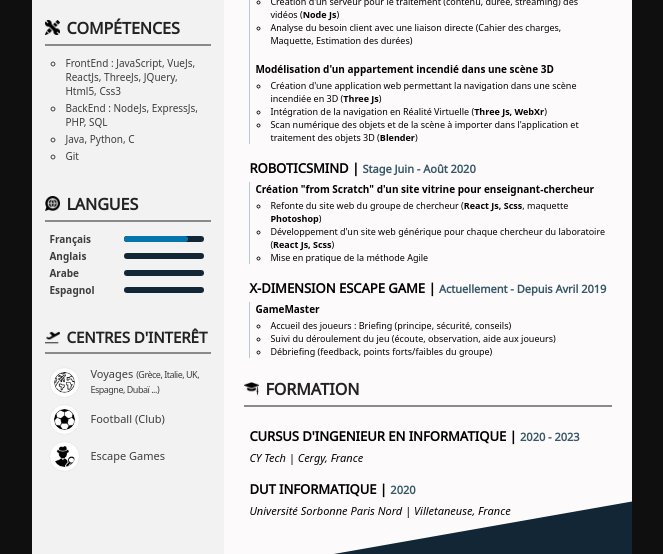
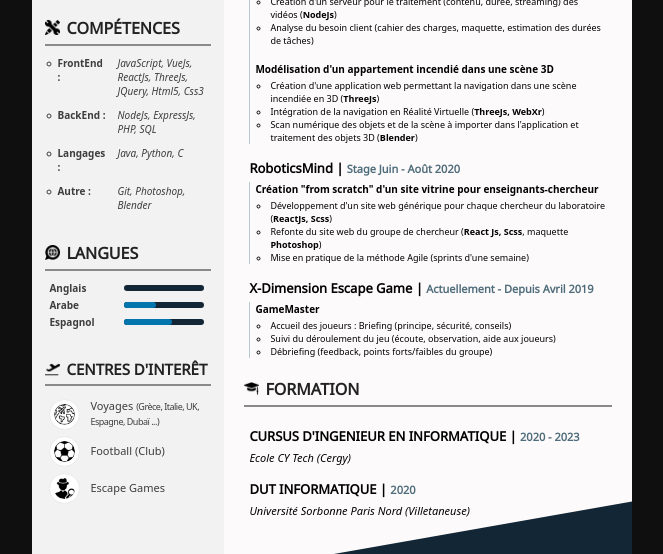
Before and after one commit to Ibrahim-ess/Portfolio, a website: page index.html in a window 1280 px wide. Shown: the part 326-880 px from the top of the page, without its empty margins (308-971 px from the left). Drawn offline with Linux system fonts and the light colour scheme.

Commit message:
Version 1

```diff
--- a/index.html
+++ b/index.html
@@ -5,13 +5,14 @@
         <meta charset="utf-8">
         <meta name="viewport" content="width=device-width, initial-scale=1">
         <title>CV | Ibrahim Essaidi</title>
-        <script src='index.js'></script>
         <script src="https://kit.fontawesome.com/a515e353f1.js" crossorigin="anonymous"></script>
+        <script src="https://cdnjs.cloudflare.com/ajax/libs/jspdf/1.3.2/jspdf.min.js"></script>
         <link rel="stylesheet" href="./style/css/index.css">
         <link rel="shortcut icon" type="image/x-icon" href="./assets/images/logoWebsite.jpg" />
         <link rel="stylesheet" href="./style/css/mainContent.css">
         <link rel="stylesheet" href="./style/css/asideContent.css">
 
+        <script src='index.js'></script>
     </head>
 
     <body>
@@ -37,20 +38,20 @@
 
                         <div class="mainSectionContent">
                             <div class="article">
-                                <h6 class="articleTitle title">LABORATOIRE CENTRAL DE LA PREFECTURE DE POLICE | <span class="date">Actuellement - Depuis Novembre 2021</span> </h6>
+                                <h6 class="articleTitle title">Laboratoire Central de la Préfecture de Police | <span class="date">Actuellement - Depuis Novembre 2021</span> </h6>
                                 <div class="contenu">
                                     <b style="font-weight: 600;"><p class="missionTitle">Réalisation d'un simulateur de mouvement de foule</p> </b>
                                     <ul class="description">
 
-                                        <li>Développement de plusieurs composants en FrontEnd (<b>Vue Js, Vuetify</b>)</li>
-                                        <li>Mise en place d'un serveur permettant le traitement de la simulation et son suivi (<b>Python, Node Js</b>)</li>
-                                        <li>Création d'un serveur pour le traitement (contenu, durée, streaming) des vidéos (<b>Node Js</b>) </li>
-                                        <li>Analyse du besoin client avec une liaison directe (Cahier des charges, Maquette, Estimation des durées) </li>
+                                        <li>Développement de plusieurs composants en FrontEnd (<b>VueJs, Vuetify</b>)</li>
+                                        <li>Mise en place d'un serveur permettant le traitement de la simulation et son suivi (<b>Python, NodeJs</b>)</li>
+                                        <li>Création d'un serveur pour le traitement (contenu, durée, streaming) des vidéos (<b>NodeJs</b>) </li>
+                                        <li>Analyse du besoin client (cahier des charges, maquette, estimation des durées de tâches) </li>
                                     </ul>
                                     <b style="font-weight: 600;"><p class="missionTitle">Modélisation d'un appartement incendié dans une scène 3D</p> </b>
                                     <ul class="description">
-                                        <li>Création d'une application web permettant la navigation dans une scène incendiée en 3D (<b>Three Js</b>)</li>
-                                        <li>Intégration de la navigation en Réalité Virtuelle (<b>Three Js, WebXr</b>)</li>
+                                        <li>Création d'une application web permettant la navigation dans une scène incendiée en 3D (<b>ThreeJs</b>)</li>
+                                        <li>Intégration de la navigation en Réalité Virtuelle (<b>ThreeJs, WebXr</b>)</li>
                                         <li>Scan numérique des objets et de la scène à importer dans l'application et traitement des objets 3D (<b>Blender</b>)</li>
                                     </ul>
                                 </div>
@@ -58,20 +59,20 @@
                             </div>
 
                             <div class="article">
-                                <h6 class="articleTitle title">ROBOTICSMIND | <span class="date">Stage Juin - Août 2020</span> </h6>
+                                <h6 class="articleTitle title">RoboticsMind | <span class="date">Stage Juin - Août 2020</span> </h6>
                                 <div class="contenu">
-                                    <b style="font-weight: 600;"><p class="missionTitle">Création "from Scratch" d'un site vitrine pour enseignant-chercheur</p> </b>
+                                    <b style="font-weight: 600;"><p class="missionTitle">Création "from scratch" d'un site vitrine pour enseignants-chercheur</p> </b>
                                     <ul class="description">
+                                        <li>Développement d'un site web générique pour chaque chercheur du laboratoire (<b>ReactJs, Scss</b>) </li>
                                         <li>Refonte du site web du groupe de chercheur (<b>React Js, Scss</b>, maquette <b>Photoshop</b>) </li>
-                                        <li>Développement d'un site web générique pour chaque chercheur du laboratoire (<b>React Js, Scss</b>) </li>
-                                        <li>Mise en pratique de la méthode Agile</li>
+                                        <li>Mise en pratique de la méthode Agile (sprints d'une semaine)</li>
                                     </ul>
                                 </div>
 
                             </div>
 
                             <div class="article">
-                                <h6 class="articleTitle title">X-DIMENSION ESCAPE GAME | <span class="date">Actuellement - Depuis Avril 2019</span> </h6>
+                                <h6 class="articleTitle title">X-Dimension Escape Game | <span class="date">Actuellement - Depuis Avril 2019</span> </h6>
                                 <div class="contenu">
                                     <b style="font-weight: 600;"><p class="missionTitle">GameMaster</p> </b>
                                     <ul class="description">
@@ -93,12 +94,12 @@
                         <div class="mainSectionContent">
                             <div class="article">
                                 <h6 class="articleTitle title">CURSUS D'INGENIEUR EN INFORMATIQUE | <span class="date">2020 - 2023</span></h6>
-                                <p class="articleSubTitle">CY Tech | Cergy, France</p>
+                                <p class="articleSubTitle">Ecole CY Tech (Cergy)<!--, France --> </p>
                             </div>
 
                             <div class="article">
                                 <h6 class="articleTitle title">DUT INFORMATIQUE | <span class="date">2020</span></h6>
-                                <p class="articleSubTitle">Université Sorbonne Paris Nord | Villetaneuse, France</p>
+                                <p class="articleSubTitle">Université Sorbonne Paris Nord (Villetaneuse)<!--, France --> </p>
                             </div>
 
                         </div>
@@ -127,10 +128,10 @@
                             <h5>COMPÉTENCES</h5>
                         </div>
                         <ul class = "asideSectionContent">
-                            <li>FrontEnd : JavaScript, VueJs, ReactJs, ThreeJs, JQuery, Html5, Css3</li>
-                            <li>BackEnd : NodeJs, ExpressJs, PHP, SQL</li>
-                            <li>Java, Python, C</li>
-                            <li>Git</li>
+                            <li><div class="skillList"> FrontEnd : <span class="skillItem">JavaScript, VueJs, ReactJs, ThreeJs, JQuery, Html5, Css3</span></div></li>
+                            <li><div class="skillList">BackEnd : <span class="skillItem">NodeJs, ExpressJs, PHP, SQL </span> </div></li>
+                            <li><div class="skillList">Langages : <span class="skillItem">Java, Python, C</span> </div></li>
+                            <li><div class="skillList">Autre :<span class="skillItem">Git, Photoshop, Blender</span></div></li>
                         </ul>
                     </div>
 
@@ -140,7 +141,7 @@
                             <h5>LANGUES</h5>
                         </div>
                         <ul class = "asideSectionContent">
-                            <li>Français <div id="french" class="progressBar"></div></li>
+                            <!-- <li>Français <div id="french" class="progressBar"></div></li> -->
                             <li>Anglais <div id="english" class="progressBar"></div></li>
                             <li>Arabe <div id="arab" class="progressBar"></div></li>
                             <li>Espagnol <div id="spanish" class="progressBar"></div></li>
@@ -162,7 +163,6 @@
             </aside>
 
         </div>
-        <div class="test"></div>
 
     </body>
 
--- a/index.js
+++ b/index.js
@@ -15,8 +15,8 @@ class Animation {
         if(i<=10) {
             setTimeout(() => {
                 if (this.néon == false) {
-                    header.style.textShadow = "0 0 4px rgb(240, 240, 240)"
-                    header.style.boxShadow = "rgb(150, 150, 150) 0 0 6px 2px inset, rgb(150, 150, 150) 0 0 6px 2px"
+                    header.style.textShadow = "0 0 10px rgb(240, 240, 240)"
+                    header.style.boxShadow = "rgb(200, 200, 200) 0 0 6px 2px inset, rgb(200, 200, 200) 0 0 6px 2px"
                     this.néon = true
                 }
                 else {
@@ -42,6 +42,7 @@ class Animation {
     }
 }
 
+
 var animation = new Animation()
 window.onload=() => {
     animation.hideHostAdvertise()
--- a/style/scss/asideContent.scss
+++ b/style/scss/asideContent.scss
@@ -52,12 +52,27 @@ aside {
         font-size: 10px;
         font-family: System-ui;
         color: rgb(61, 61, 61);
+
+        .skillList {
+            display: grid;
+            grid-template-columns: 50px 1fr;
+            position: relative;
+            left: -4px;
+            gap: 10px;
+            margin-bottom: 10px;
+            font-weight: 700;
+        }
+
+        .skillItem {
+            font-weight: 500;
+            font-style: italic;
+        }
     }
 
     .skills ul {
         list-style: circle;
         margin-left: 0;
-        padding-inline-start: 20px;
+        padding-inline-start: 16px;
     }
 
     .interests ul {
@@ -80,9 +95,6 @@ aside {
             font-size: 9px;
             letter-spacing: -.5px;
         }
-
-        #travel {
-        }
     }
 
     .languages {
@@ -104,7 +116,7 @@ aside {
                 content: '';
                 background: #0475ad;
                 border-radius: 10px;
-                opacity: 0;
+                //opacity: 0;
             }
         }
 
--- a/style/scss/index.scss
+++ b/style/scss/index.scss
@@ -81,6 +81,7 @@ body {
         z-index: 0;
         transform-origin: bottom left;
         animation : 2s showSquare2 forwards;
+        transform: rotate(-2deg);
     }
 
     #square3 {
@@ -91,6 +92,7 @@ body {
         z-index: 1;
         transform-origin: top left;
         transform: rotate(0deg);
+        //transform: rotate(-10deg);
         bottom: -125px;
         right: -160px;
         animation : 1.5s 2s showSquare3 forwards;
--- a/style/scss/mainContent.scss
+++ b/style/scss/mainContent.scss
@@ -20,7 +20,6 @@ header {
     padding: 15px;
     border : solid rgb(197, 197, 197) 1px;
     transition: all .5s;
-
     h2 {
         font-size: 32px;
         margin-bottom: 10px;
@@ -59,7 +58,7 @@ header {
     margin:20px 5px ;
 
     .date {
-        color: #002b41c9;
+        color: #002b41b0;
         font-size: 11px;
     }
 
```
Also changed, not shown: package.json (added, +32 -0 lines), style/css/asideContent.css, style/css/index.css, style/css/mainContent.css, 4 other files.
